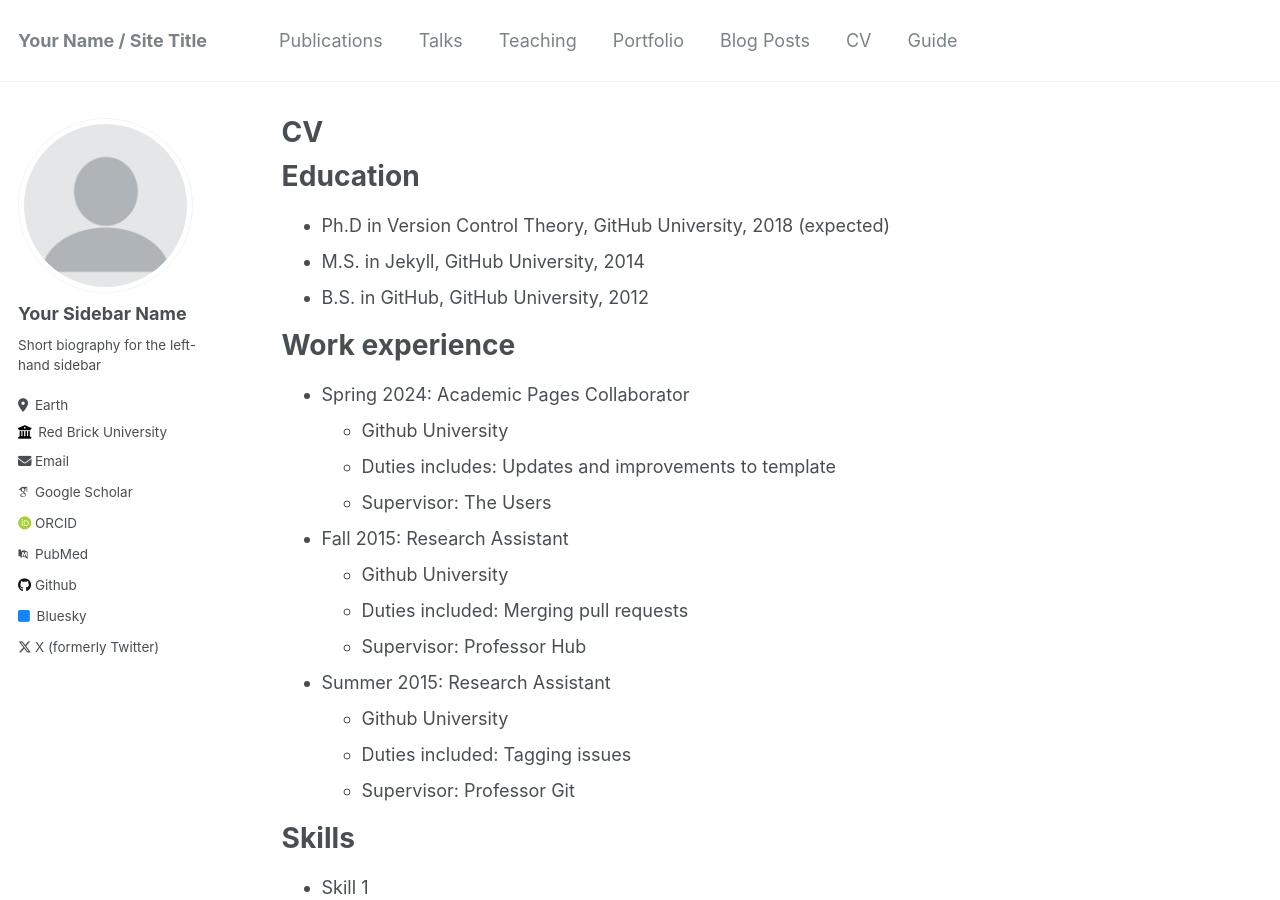
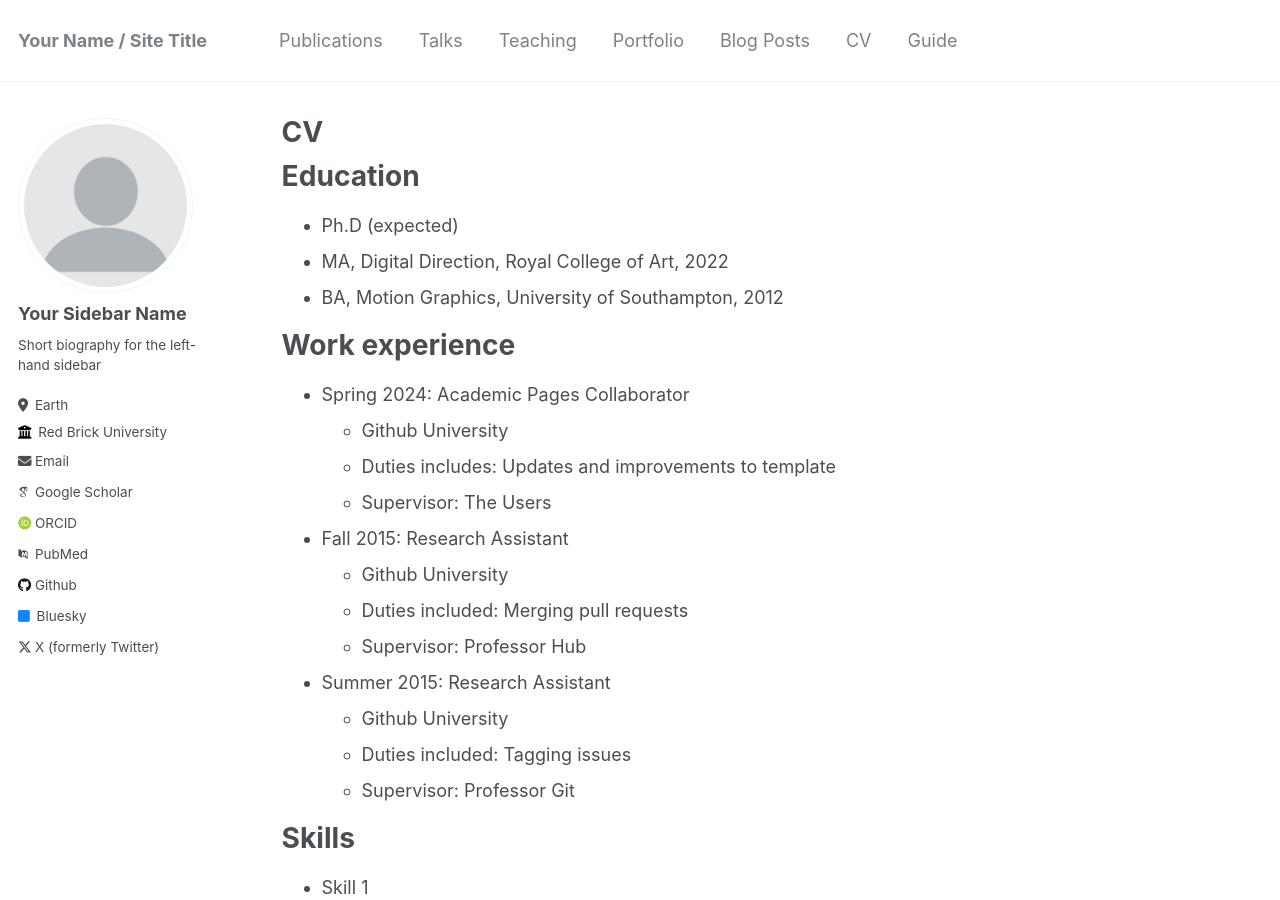
Before and after one commit to Mingdong90000/JiuWan, a Jekyll site: the page built from _pages/cv.md, in a window 1280 px wide and 900 px high. Built offline with Jekyll 4.4.1, drawn with Linux system fonts in a browser that asks for light colours; some web fonts are replaced.

Commit message:
Update cv.md

```diff
--- a/_pages/cv.md
+++ b/_pages/cv.md
@@ -11,9 +11,9 @@ redirect_from:
 
 Education
 ======
-* Ph.D in Version Control Theory, GitHub University, 2018 (expected)
-* M.S. in Jekyll, GitHub University, 2014
-* B.S. in GitHub, GitHub University, 2012
+* Ph.D  (expected)
+* MA, Digital Direction, Royal College of Art, 2022
+* BA, Motion Graphics, University of Southampton, 2012
 
 Work experience
 ======
```
